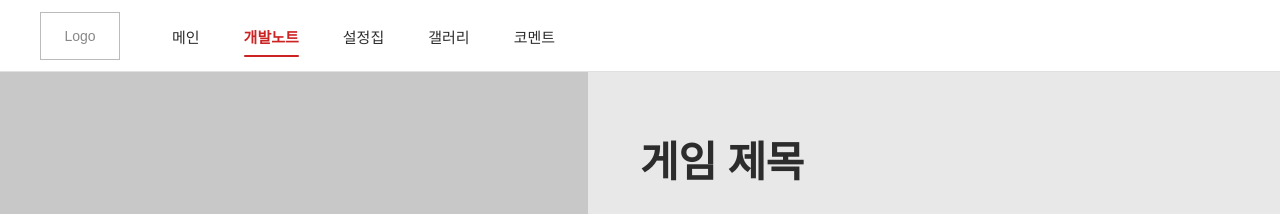
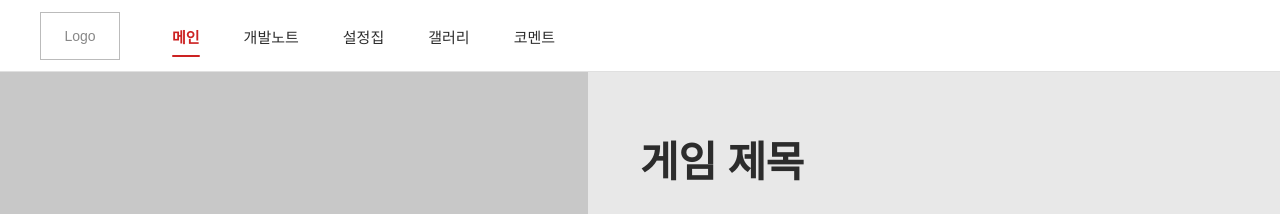
Before and after one commit to crymanmanman2-cell/bloodpunk_project, a Jekyll site: the page index.html, which Jekyll copies as it is, in a window 1280 px wide. Shown: the top 214 px of the page. Built offline with Jekyll 4.4.1, drawn with Linux system fonts in a browser that asks for light colours.

Commit message:
Update index.html

```diff
--- a/index.html
+++ b/index.html
@@ -12,8 +12,8 @@
   <nav>
     <div class="logo-box">Logo</div>
     <ul class="nav-links">
-      <li><a href="index.html">메인</a></li>
-      <li><a href="개발노트.html" class="active">개발노트</a></li>
+      <li><a href="index.html" class="active">메인</a></li>
+      <li><a href="개발노트.html" >개발노트</a></li>
       <li><a href="#">설정집</a></li>
       <li><a href="갤러리.html">갤러리</a></li>
       <li><a href="#">코멘트</a></li>
```
